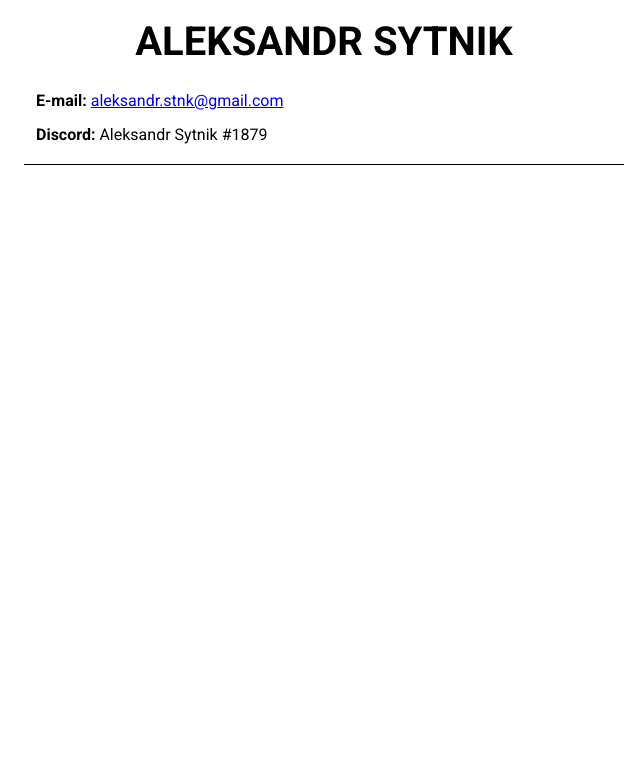
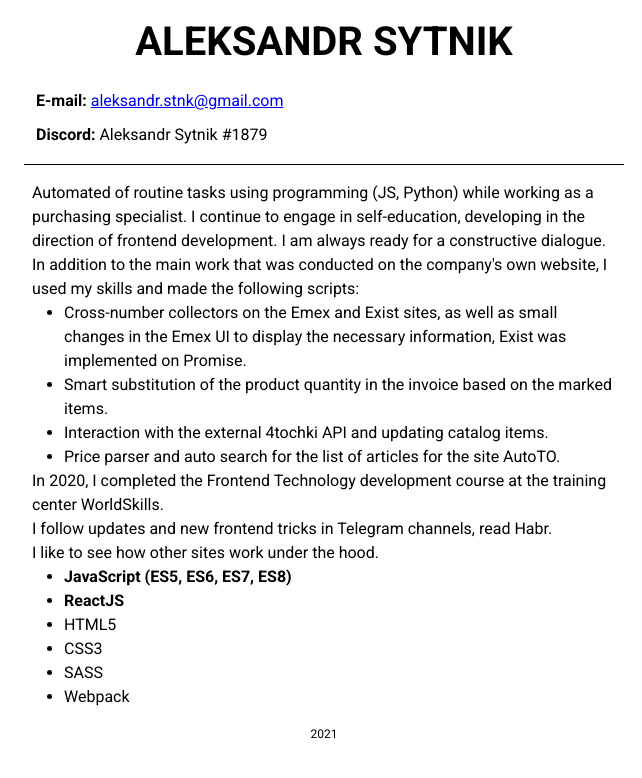
Before and after one commit to STNKdev/rsschool-cv, a plain HTML site: page index.html in a window 1280 px wide. Shown: the whole page, without its empty margins (316-958 px from the left). Drawn offline with Linux system fonts and the light colour scheme.

Commit message:
feat: add about and skills section

```diff
--- a/index.html
+++ b/index.html
@@ -24,6 +24,40 @@
             </p>
         </div>
     </header>
+    <main class="main">
+        <section class="main-about">
+            <p>Automated of routine tasks using programming (JS, Python) while working as a purchasing specialist. I continue to engage in self-education, developing in the direction of frontend development. I am always ready for a constructive dialogue.</p>
+            <p>In addition to the main work that was conducted on the company's own website, I used my skills and made the following scripts:</p>
+            <ul class="list">
+                <li>Cross-number collectors on the Emex and Exist sites, as well as small changes in the Emex UI to display the necessary information, Exist was implemented on Promise.</li>
+                <li>Smart substitution of the product quantity in the invoice based on the marked items.</li>
+                <li>Interaction with the external 4tochki API and updating catalog items.</li>
+                <li>Price parser and auto search for the list of articles for the site AutoTO.</li>
+            </ul>
+            <p>In 2020, I completed the Frontend Technology development course at the training center WorldSkills.</p>
+            <p>I follow updates and new frontend tricks in Telegram channels, read Habr.</p>
+            <p>I like to see how other sites work under the hood.</p>
+        </section>
+        <section class="main-skills">
+            <ul class="list">
+                <li>
+                    <strong>JavaScript (ES5, ES6, ES7, ES8)</strong>
+                </li>
+                <li>
+                    <strong>ReactJS</strong>
+                </li>
+                <li>HTML5</li>
+                <li>CSS3</li>
+                <li>SASS</li>
+                <li>Webpack</li>
+            </ul>
+        </section>
+        <section class="main-example"></section>
+        <section class="main-experience"></section>
+        <section class="main-education"></section>
+        <section class="main-level"></section>
+    </main>
+    <footer class="footer">2021</footer>
   </section>
 </body>
 </html>
```
